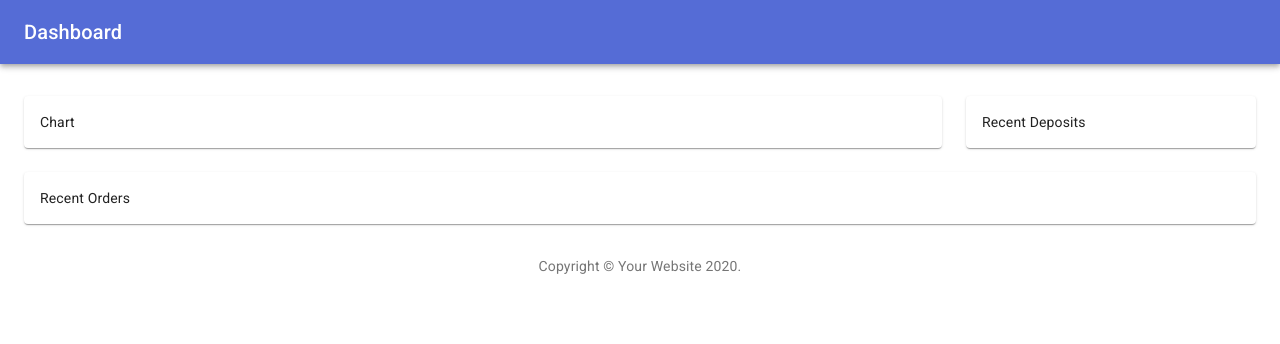
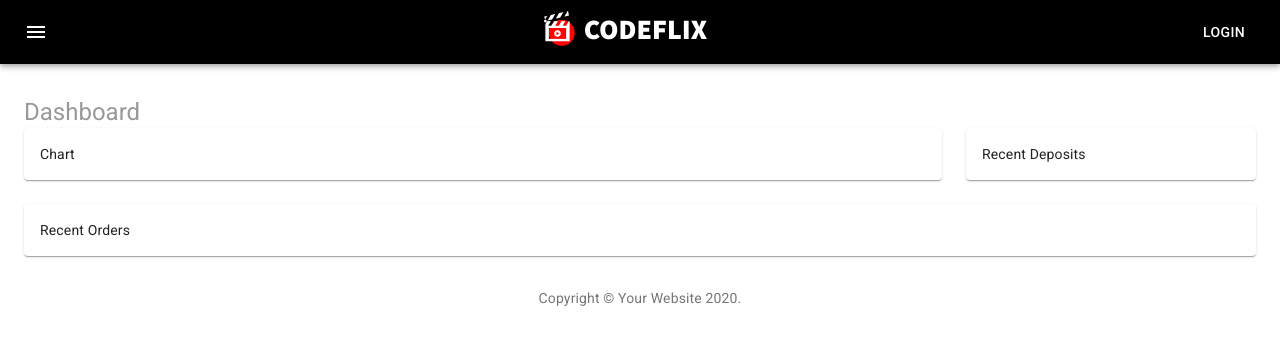
Before and after one commit to lucassimon/fc-dashboard-admin-reactjs, a React (Create React App) app: page /dashboard in a window 1280 px wide. Shown: the top 344 px of the page. Built offline with nearby package versions, Linux system fonts and the light colour scheme.

Commit message:
Refactoring and create Page component

```diff
--- /dev/null
+++ b/src/components/Menu/index.tsx
@@ -0,0 +1,39 @@
+import React, { FC } from 'react';
+import { IconButton, Menu as MuiMenu, MenuItem } from '@material-ui/core';
+import MenuIcon from '@material-ui/icons/Menu'
+
+interface Props {};
+
+export const Menu:FC<Props> = () => {
+  const [anchorEl, setAnchorEl] = React.useState(null)
+  const open = Boolean(anchorEl)
+  const handleOpen = (event: any) => setAnchorEl(event.currentTarget)
+  const handleClose = () => setAnchorEl(null)
+
+  return (
+    <>
+      <IconButton
+          edge='start'
+          color='inherit'
+          aria-label='open drawer'
+          aria-controls='menu-appbar'
+          aria-haspopup='true'
+          onClick={handleOpen}
+        >
+          <MenuIcon />
+        </IconButton>
+        <MuiMenu
+          id='menu-appbar'
+          open={open}
+          anchorEl={anchorEl}
+          onClose={handleClose}
+          anchorOrigin={{vertical: 'bottom', horizontal: 'center'}}
+          transformOrigin={{vertical: 'top', horizontal: 'center'}}
+          getContentAnchorEl={null}
+        >
+          <MenuItem onClick={handleClose}>Categorias</MenuItem>
+          <MenuItem>Categorias</MenuItem>
+        </MuiMenu>
+    </>
+  );
+};
--- a/src/components/NavBar/index.tsx
+++ b/src/components/NavBar/index.tsx
@@ -3,21 +3,24 @@ import { useStyles } from './styles';
 import AppBar from '@material-ui/core/AppBar';
 import Toolbar from '@material-ui/core/Toolbar';
 import Typography from '@material-ui/core/Typography';
+import logo from '../../static/logo.png'
+import { Button } from '@material-ui/core';
+import { Menu } from '../Menu'
 
 interface Props {};
 
 export const NavBar:FC<Props> = () => {
   const classes = useStyles();
+
   return (
     <AppBar position="absolute">
       <Toolbar className={classes.toolbar}>
-
-        <Typography component="h1" variant="h6" color="inherit" noWrap className={classes.title}>
-          Dashboard
+        <Menu />
+        <Typography className={classes.title}>
+          <img src={logo} alt="CodeFlix" className={classes.logo} />
         </Typography>
-
+        <Button color="inherit">Login</Button>
       </Toolbar>
     </AppBar>
   );
-
 };
--- a/src/components/NavBar/styles.ts
+++ b/src/components/NavBar/styles.ts
@@ -1,13 +1,17 @@
-import { makeStyles } from '@material-ui/core/styles';
+import { makeStyles, Theme } from '@material-ui/core/styles';
 
-export const useStyles = makeStyles((theme) => ({
-  root: {
-    display: 'flex',
-  },
+export const useStyles = makeStyles((theme: Theme) => ({
   toolbar: {
-    paddingRight: 24, // keep right padding when drawer closed
+    backgroundColor: '#000', // keep right padding when drawer closed
   },
   title: {
     flexGrow: 1,
+    textAlign: 'center'
+  },
+  logo: {
+    width: 100,
+    [theme.breakpoints.up('sm')]: {
+      width: 170,
+    }
   }
 }));
--- /dev/null
+++ b/src/components/Page/index.tsx
@@ -0,0 +1,27 @@
+import { Box, Container, Typography } from '@material-ui/core';
+import React, { FC } from 'react';
+import { Copyright } from '../Copyright';
+import { useStyles } from './styles';
+
+interface Props {
+  title: string
+};
+
+export const Page:FC<Props> = ({ title, children }) => {
+  const classes = useStyles()
+  return (
+    <Container maxWidth="lg" className={classes.container}>
+      <Typography
+        className={classes.title}
+        component="h1"
+        variant="h5"
+      >
+        {title}
+      </Typography>
+      {children}
+      <Box pt={4}>
+        <Copyright />
+      </Box>
+    </Container>
+  );
+};
--- /dev/null
+++ b/src/components/Page/styles.ts
@@ -0,0 +1,11 @@
+import { makeStyles, Theme } from '@material-ui/core/styles';
+
+export const useStyles = makeStyles((theme: Theme) => ({
+  container: {
+    paddingTop: theme.spacing(4),
+    paddingBottom: theme.spacing(4),
+  },
+  title: {
+    color: '#999'
+  }
+}));
--- a/src/containers/App/index.tsx
+++ b/src/containers/App/index.tsx
@@ -14,6 +14,5 @@ export default function App() {
       <Route path="/dashboard" component={Dashboard} />
       <Route path="*" component={Error404} />
     </Switch>
-
   );
 }
--- /dev/null
+++ b/src/containers/Categories/styles.ts
@@ -0,0 +1,6 @@
+import { makeStyles } from '@material-ui/core/styles';
+
+
+export const useStyles = makeStyles((theme) => ({
+
+}));
--- a/src/containers/Dashboard/styles.ts
+++ b/src/containers/Dashboard/styles.ts
@@ -1,65 +1,9 @@
 import { makeStyles } from '@material-ui/core/styles';
 
-
-const drawerWidth = 240;
 
 export const useStyles = makeStyles((theme) => ({
   root: {
     display: 'flex',
-  },
-  toolbar: {
-    paddingRight: 24, // keep right padding when drawer closed
-  },
-  toolbarIcon: {
-    display: 'flex',
-    alignItems: 'center',
-    justifyContent: 'flex-end',
-    padding: '0 8px',
-    ...theme.mixins.toolbar,
-  },
-  appBar: {
-    zIndex: theme.zIndex.drawer + 1,
-    transition: theme.transitions.create(['width', 'margin'], {
-      easing: theme.transitions.easing.sharp,
-      duration: theme.transitions.duration.leavingScreen,
-    }),
-  },
-  appBarShift: {
-    marginLeft: drawerWidth,
-    width: `calc(100% - ${drawerWidth}px)`,
-    transition: theme.transitions.create(['width', 'margin'], {
-      easing: theme.transitions.easing.sharp,
-      duration: theme.transitions.duration.enteringScreen,
-    }),
-  },
-  menuButton: {
-    marginRight: 36,
-  },
-  menuButtonHidden: {
-    display: 'none',
-  },
-  title: {
-    flexGrow: 1,
-  },
-  drawerPaper: {
-    position: 'relative',
-    whiteSpace: 'nowrap',
-    width: drawerWidth,
-    transition: theme.transitions.create('width', {
-      easing: theme.transitions.easing.sharp,
-      duration: theme.transitions.duration.enteringScreen,
-    }),
-  },
-  drawerPaperClose: {
-    overflowX: 'hidden',
-    transition: theme.transitions.create('width', {
-      easing: theme.transitions.easing.sharp,
-      duration: theme.transitions.duration.leavingScreen,
-    }),
-    width: theme.spacing(7),
-    [theme.breakpoints.up('sm')]: {
-      width: theme.spacing(9),
-    },
   },
   appBarSpacer: theme.mixins.toolbar,
   content: {
@@ -67,17 +11,4 @@ export const useStyles = makeStyles((theme) => ({
     height: '100vh',
     overflow: 'auto',
   },
-  container: {
-    paddingTop: theme.spacing(4),
-    paddingBottom: theme.spacing(4),
-  },
-  paper: {
-    padding: theme.spacing(2),
-    display: 'flex',
-    overflow: 'auto',
-    flexDirection: 'column',
-  },
-  fixedHeight: {
-    height: 240,
-  },
 }));
--- a/src/containers/Main/index.tsx
+++ b/src/containers/Main/index.tsx
@@ -2,13 +2,14 @@
 import { Box, Container, Grid, Paper } from '@material-ui/core';
 import React, { FC } from 'react';
 import { Copyright } from '../../components/Copyright';
+import { Page } from '../../components/Page';
 import { useStyles } from './styles';
 interface Props {};
 
 export const Main: FC<Props> = () => {
   const classes = useStyles()
   return (
-    <Container maxWidth="lg" className={classes.container}>
+    <Page title="Dashboard">
       <Grid container spacing={3}>
         {/* Chart */}
         <Grid item xs={12} md={8} lg={9}>
@@ -29,9 +30,6 @@ export const Main: FC<Props> = () => {
           </Paper>
         </Grid>
       </Grid>
-      <Box pt={4}>
-        <Copyright />
-      </Box>
-    </Container>
+    </Page>
   );
 };
--- a/src/containers/Main/styles.ts
+++ b/src/containers/Main/styles.ts
@@ -1,10 +1,6 @@
 import { makeStyles } from '@material-ui/core/styles';
 
 export const useStyles = makeStyles((theme) => ({
-  container: {
-    paddingTop: theme.spacing(4),
-    paddingBottom: theme.spacing(4),
-  },
   paper: {
     padding: theme.spacing(2),
     display: 'flex',
```
Also changed, not shown: src/containers/Categories/index.tsx (added, +14 -0 lines), src/containers/Dashboard/index.tsx (indentation only), src/static/logo.png (renamed from public/logo.png).
